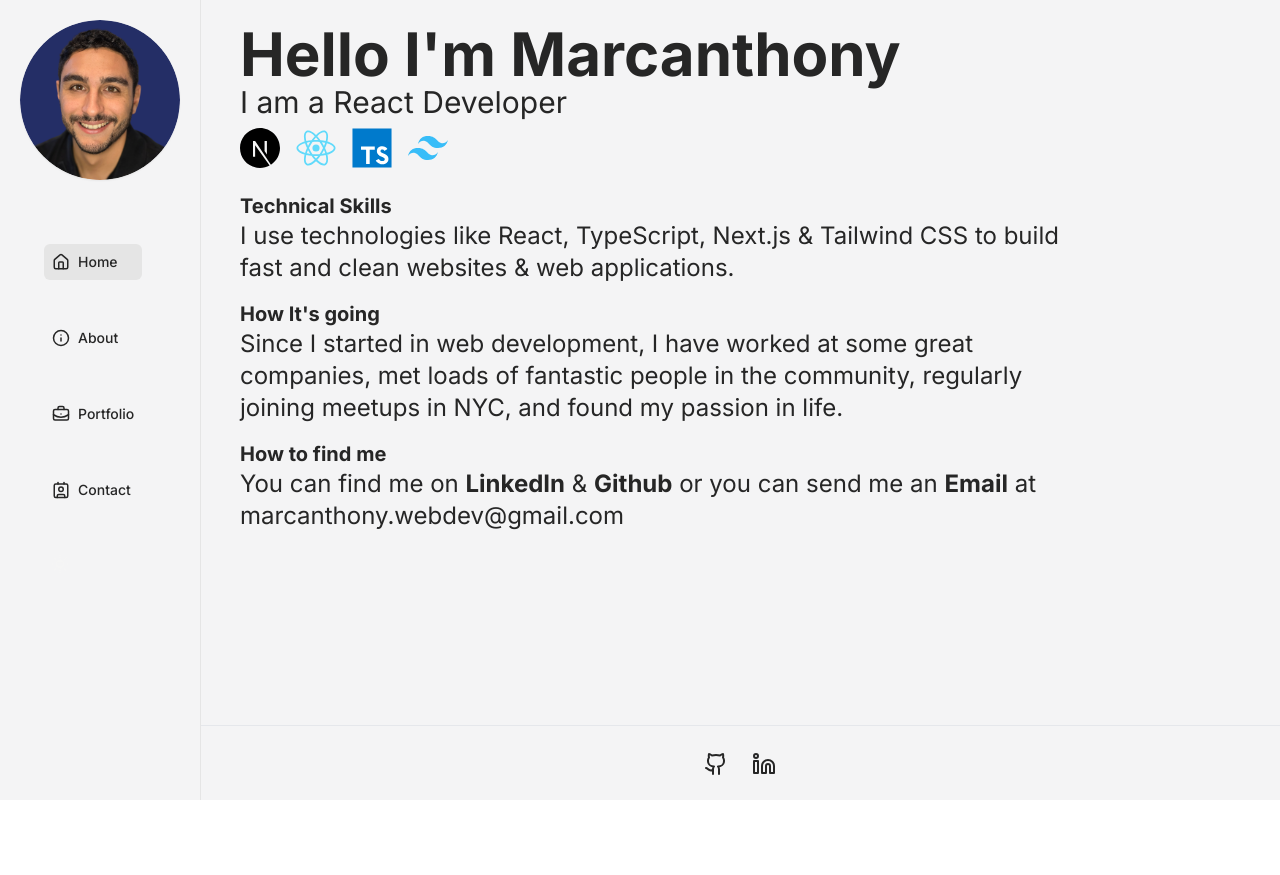
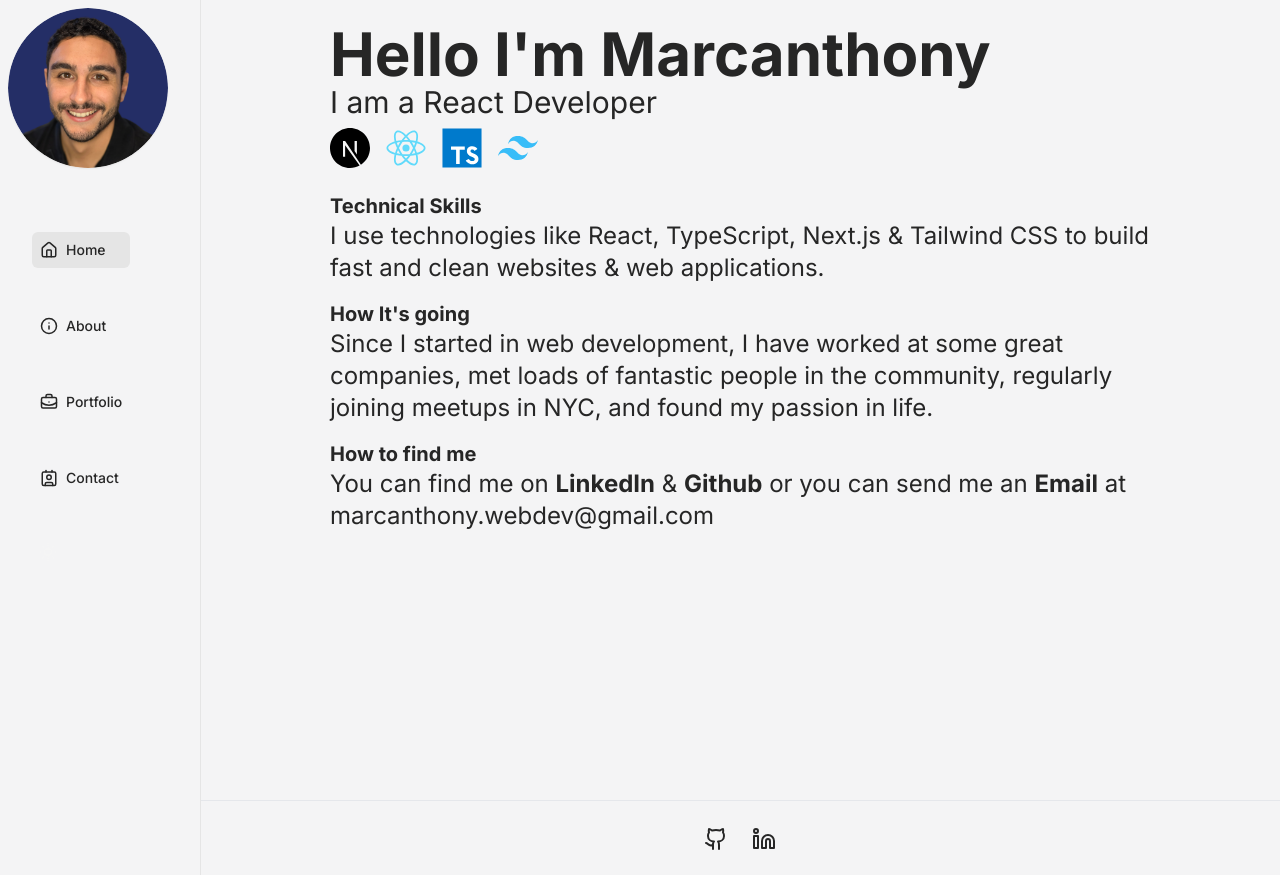
Before and after one commit to MarcAnthony-WebDev/Portfolio-Site-v2, a Next.js app: page / in a window 1280 px wide. Before the commit the page ends 800 px from the top, so only its background shows below. Built offline with nearby package versions, Linux system fonts and the light colour scheme.

Commit message:
changes to nav

```diff
--- a/app/layout.tsx
+++ b/app/layout.tsx
@@ -31,7 +31,7 @@ export default function RootLayout({
           <div className="site-container mx-auto flex min-h-screen flex-col bg-light-bg transition duration-200 dark:bg-dark-bg md:grid md:grid-cols-main-columns md:grid-rows-[1fr_75px]">
             <NavBar />
             {/* <div className="main-container col-[2/3] "> */}
-            <main className="max-w-[1440px]justify-center col-[2/3] flex w-full justify-self-center">
+            <main className="col-[2/3] flex min-h-[100vh] w-full max-w-[1440px] justify-center justify-self-center">
               {children}
             </main>
             <Footer />
--- a/components/NavBar.tsx
+++ b/components/NavBar.tsx
@@ -1,7 +1,7 @@
 "use client";
 
-import React from "react";
-import { useState } from "react";
+import React, { useEffect, useState, useRef } from "react";
+
 import NavLinks from "./NavLinks";
 import Image from "next/image";
 import Link from "next/link";
@@ -10,14 +10,36 @@ import { Menu } from "lucide-react";
 
 const NavBar = () => {
   const [isOpen, setIsOpen] = useState(false);
+  const [isFixed, setIsFixed] = useState(false);
+
+  useEffect(() => {
+    const handleScroll = () => {
+      if (window.innerWidth < 1000) {
+        setIsFixed(window.scrollY > 100);
+      } else {
+        setIsFixed(false);
+      }
+    };
+
+    window.addEventListener("scroll", handleScroll);
+    window.addEventListener("resize", handleScroll);
+
+    return () => {
+      window.removeEventListener("scroll", handleScroll);
+      window.removeEventListener("resize", handleScroll);
+    };
+  }, []);
 
   const closeMenu = () => setIsOpen(false);
 
   return (
     <div className="nav-container relative col-span-1 row-span-2 h-full bg-light-bg outline outline-1 outline-neutral-200 dark:bg-gray-900 dark:outline-neutral-700 md:min-h-full">
-      <aside className="top-0 flex h-max p-4 md:fixed md:p-5">
+      <div className={`${isFixed ? "h-48" : "h-0"}`}></div>
+      <aside
+        className={`md:p-5" top-0 flex h-max p-2 transition duration-200 md:fixed ${isFixed ? "fixed left-0 right-0 top-0 z-10 w-full bg-neutral-100 shadow-md dark:bg-slate-700" : "relative"}`}
+      >
         <nav className="nav flex w-full items-center justify-between md:h-full md:flex-col md:items-start md:gap-10">
-          <div className="image-container h-24 w-24 md:h-40 md:w-40">
+          <div className="image-container h-20 w-20 md:h-40 md:w-40">
             <Link href="/" passHref className="h-full w-full">
               <Image
                 src="/images/cropped-headshot.png"
```
